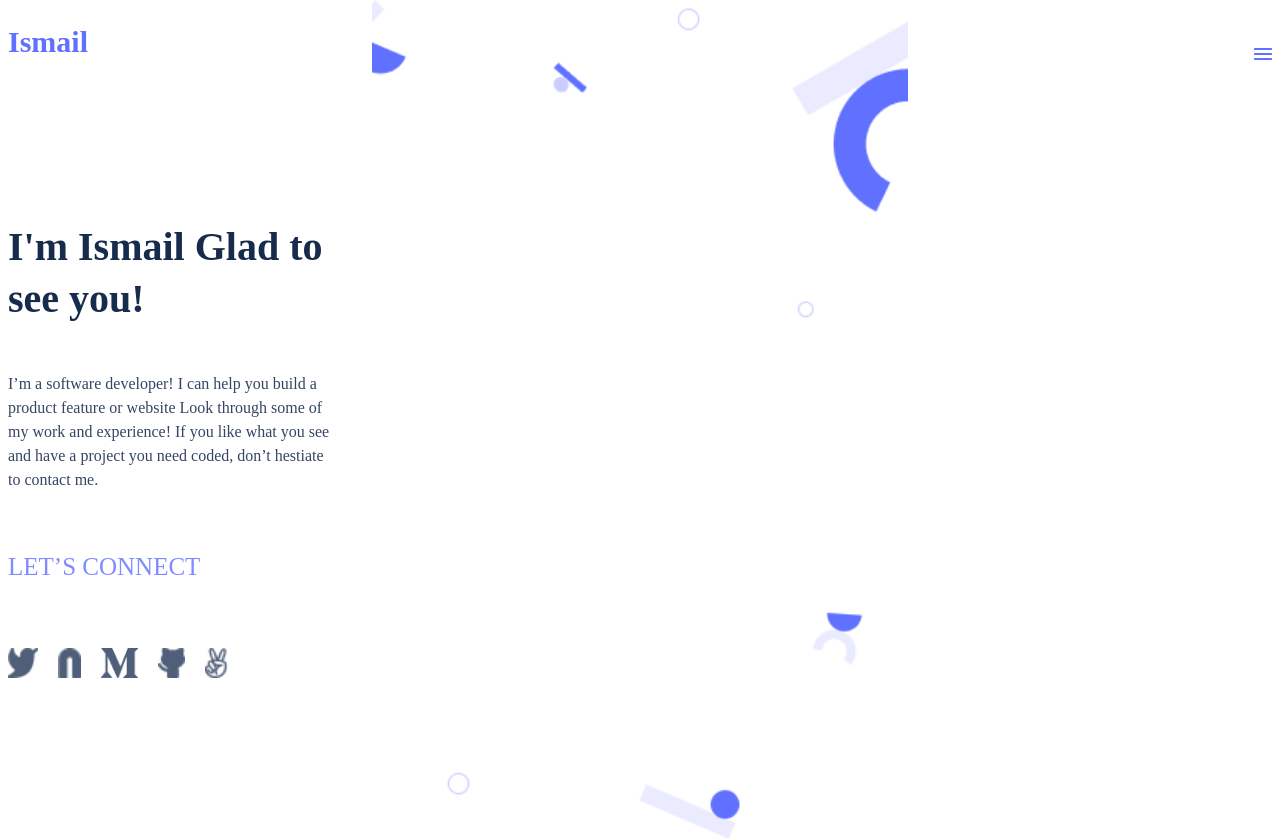
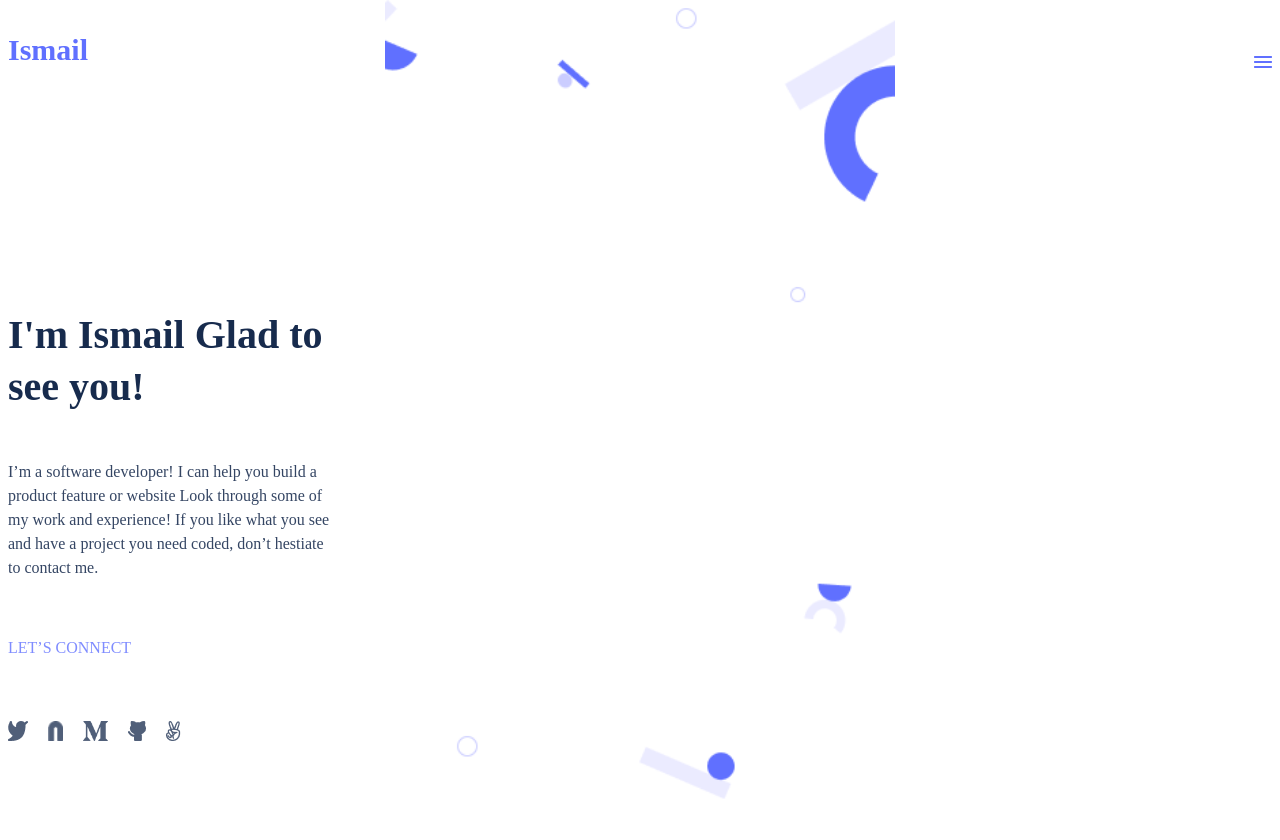
Before and after one commit to ismailmunyentwari9/My-portfolio, a website: page index.html in a window 1280 px wide. After the commit the page ends 800 px from the top, so only its background shows below. Drawn offline with Linux system fonts and the light colour scheme.

Commit message:
Update style.css

```diff
--- a/style.css
+++ b/style.css
@@ -4,11 +4,11 @@ body {
   background-size: contain;
   background-position: center;
   background-repeat: no-repeat;
-  height: 100vh;
 }
 
 header {
-  margin-top: 2rem;
+  padding-top:2rem;
+  margin-bottom:5rem;
   display: flex;
   justify-content: space-between;
 }
@@ -61,7 +61,7 @@ a > .sp1 {
   display: flex;
   align-self: initial;
   font-weight: 500;
-  font-size: 25px;
+  font-size: 16px;
   text-decoration: none;
   line-height: 24px;
   color: #7f8cff;
@@ -81,7 +81,8 @@ li {
 }
 
 .social-media > a > li > img {
-  height: 30px;
+  height:20px;
+  font-size:2px;
   margin-right: 20px;
 }
 
```
